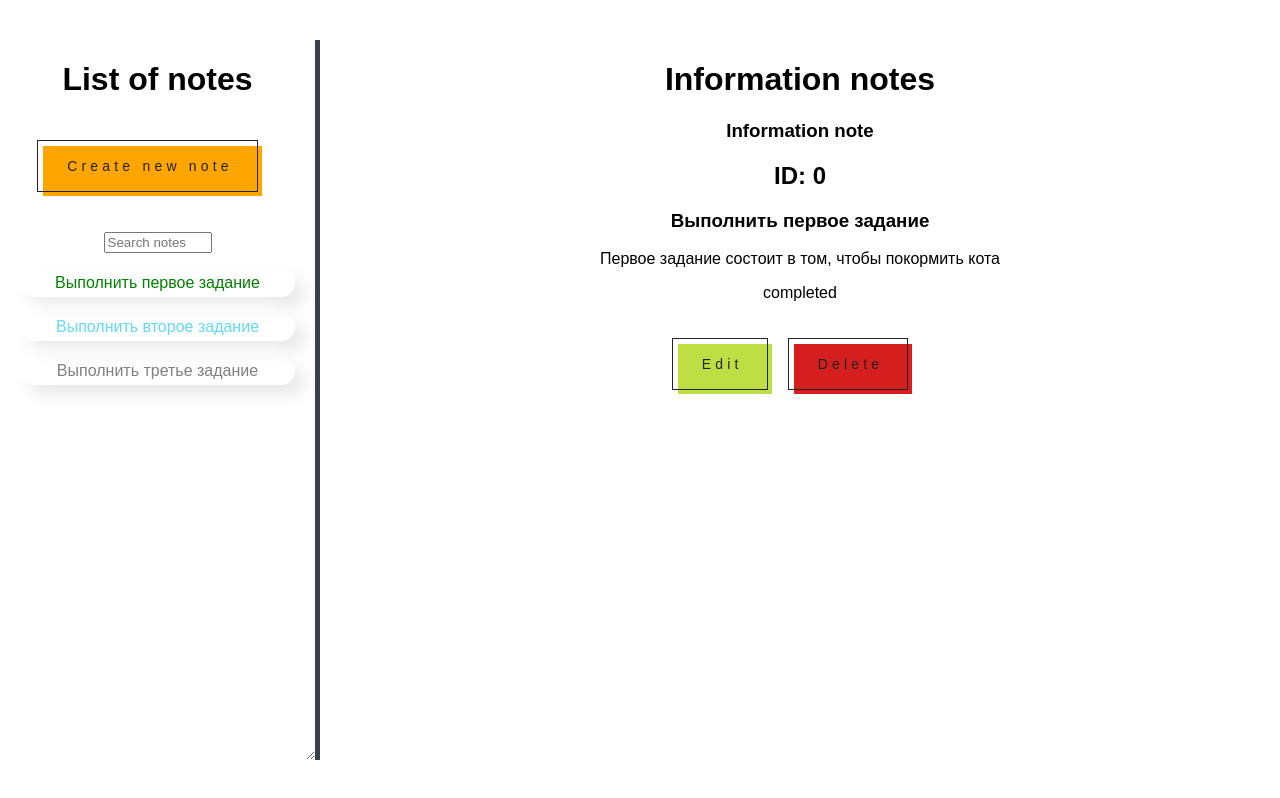
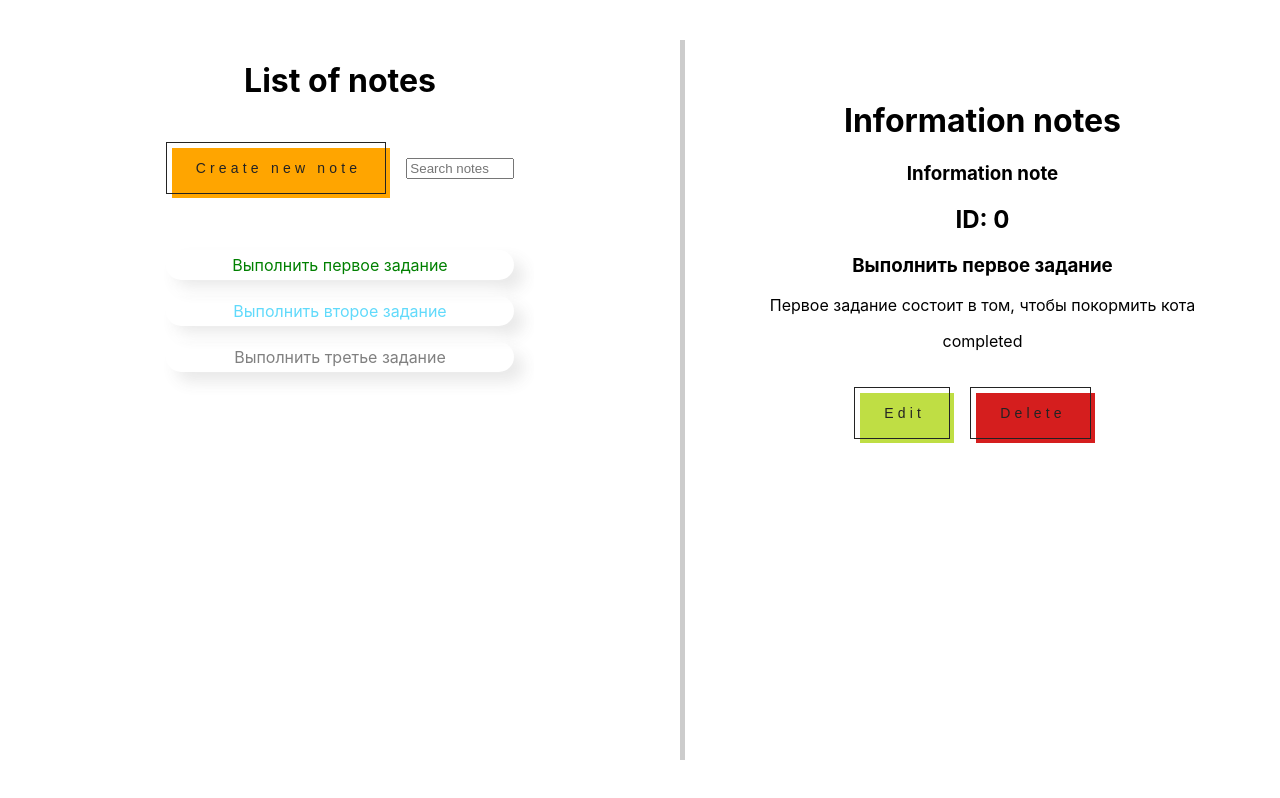
Before and after one commit to kibni1409/test, a React (Create React App) app: page /note/0 in a window 1280 px wide. Built offline with nearby package versions, Linux system fonts and the light colour scheme.

Commit message:
Changing the horizontal size of the list of notes v2

```diff
--- a/src/App.css
+++ b/src/App.css
@@ -1,10 +1,7 @@
 .App {
   text-align: center;
-  display: grid;
-  font-family: 'Montserrat', sans-serif;
-  grid-template-columns: 1fr 3fr;
-  grid-template-areas:
-  "List Info";
+  display: flex;
+  align-items: center;
 }
 
 .App-logo {
--- a/src/App.js
+++ b/src/App.js
@@ -2,12 +2,18 @@ import './App.css';
 import {BrowserRouter, Route, Routes} from "react-router-dom";
 import InformationNotesContainer from "./Components/InformationNotes/InformationNotesContainer";
 import ListOfNotesContainer from "./Components/ListOfNotes/ListOfNotesContainer";
+import React from "react";
+import Border from "./Components/ListOfNotes/Border";
 
 function App() {
+
+
+
     return (
         <BrowserRouter>
             <div className="App">
                 <ListOfNotesContainer/>
+                <Border/>
                 <Routes>
                     <Route path="*" element={<ListOfNotesContainer/>}/>
                     <Route path="/note" element={<ListOfNotesContainer/>}/>
--- a/src/Components/InformationNotes/InformationNotes.module.css
+++ b/src/Components/InformationNotes/InformationNotes.module.css
@@ -1,19 +1,24 @@
 .ListOfNotes {
-  border-right: 5px #3a404b solid;
-  grid-area: List;
-  margin-top: 40px;
-  height: 90vh;
+  margin: 0 auto;
   padding-right: 20px;
   padding-left: 20px;
   overflow: auto;
-  resize: horizontal;
+}
+
+.ListOfNotesDiv {
+  margin: 40px;
+  height: 90vh;
   max-width: 900px;
-  min-width: 200px;
+  display: -webkit-box;
+  display: -ms-flexbox;
+  display: flex;
+  min-width: 165px;
+  width: 600px;
 }
-.ListOfNotes input {
+.ListOfNotesDiv input {
   width: 100px;
 }
-.ListOfNotes p {
+.ListOfNotesDiv p {
   padding: 5px;
   border-radius: 50px;
   -webkit-box-shadow: -10px -10px 15px rgba(255, 255, 255, 0.5), 10px 10px 15px rgba(70, 70, 70, 0.12);
@@ -74,11 +79,17 @@
   color: green;
 }
 
+.Teg {
+  grid-area: Border;
+  background: rgba(1, 1, 1, 0.2);
+  cursor: col-resize;
+  height: 90vh;
+  width: 5px;
+}
+
 .InformationNotes {
-  grid-area: Info;
   height: 80vh;
-  margin-top: 40px;
-  min-width: 400px;
+  margin: 40px auto;
 }
 
 .Edit__button {
@@ -261,7 +272,6 @@
   margin: auto;
   padding: 15px;
   overflow: auto;
-  max-width: 50%;
 }
 .form input {
   margin: 10px;
--- a/src/Components/InformationNotes/InformationNotes.scss
+++ b/src/Components/InformationNotes/InformationNotes.scss
@@ -1,10 +1,8 @@
 @import "./../ListOfNotes/ListOfNotes";
 
 .InformationNotes{
-  grid-area: Info;
   height: 80vh;
-  margin-top: 40px;
-  min-width: 400px;
+  margin: 40px auto;
 }
 
 .Edit{
@@ -28,7 +26,7 @@
   margin: auto;
   padding: 15px;
   overflow: auto;
-  max-width: 50%;
+  //max-width: 50%;
   //width: 50%;
 
   input{
--- /dev/null
+++ b/src/Components/ListOfNotes/Border.js
@@ -0,0 +1,39 @@
+import classes from "./ListOfNotes.module.css";
+import React from "react";
+
+const Border = () => {
+
+    const [initialPos, setInitialPos] = React.useState(null);
+    const [initialSize, setInitialSize] = React.useState(null);
+
+    const initial = (e) => {
+
+        let resizable = document.getElementById('List');
+
+        setInitialPos(e.clientX);
+        setInitialSize(resizable.offsetWidth);
+        console.log("Мышь:" + e.clientX)
+        console.log("Размер:" + resizable.offsetWidth)
+
+    }
+
+    const resize = (e) => {
+
+        let resizable = document.getElementById('List');
+
+        resizable.style.width = `${parseInt(initialSize) + parseInt(e.clientX - initialPos)}px`;
+        console.log("Итог:" + resizable.style.width)
+
+    }
+
+    return(
+        <div className={classes.Teg}
+             id="Teg"
+             draggable='true'
+             onDragStart={initial}
+             onDrag={resize}>
+        </div>
+    )
+}
+
+export default Border;
--- a/src/Components/ListOfNotes/ListOfNotes.js
+++ b/src/Components/ListOfNotes/ListOfNotes.js
@@ -1,11 +1,15 @@
 import classes from "./ListOfNotes.module.css"
 import {NavLink} from "react-router-dom";
 import Search from "./Search";
+import React from "react";
 
 const ListOfNotes = (props) => {
 
+
+
     return (
-        <div className={classes.ListOfNotes}>
+        <div className={classes.ListOfNotesDiv} id="List" >
+            <div className={classes.ListOfNotes} >
                 <h1>List of notes</h1>
                 <NavLink to="/note/new">
                     <button className={classes.New__button}>Create new note</button>
@@ -16,6 +20,8 @@ const ListOfNotes = (props) => {
                     searchNotes={props.searchNotes}
                 />
             </div>
+
+        </div>
     )
 }
 
--- a/src/Components/ListOfNotes/ListOfNotes.module.css
+++ b/src/Components/ListOfNotes/ListOfNotes.module.css
@@ -1,19 +1,24 @@
 .ListOfNotes {
-  border-right: 5px #3a404b solid;
-  grid-area: List;
-  margin-top: 40px;
-  height: 90vh;
+  margin: 0 auto;
   padding-right: 20px;
   padding-left: 20px;
   overflow: auto;
-  resize: horizontal;
+}
+
+.ListOfNotesDiv {
+  margin: 40px;
+  height: 90vh;
   max-width: 900px;
-  min-width: 200px;
+  display: -webkit-box;
+  display: -ms-flexbox;
+  display: flex;
+  min-width: 165px;
+  width: 600px;
 }
-.ListOfNotes input {
+.ListOfNotesDiv input {
   width: 100px;
 }
-.ListOfNotes p {
+.ListOfNotesDiv p {
   padding: 5px;
   border-radius: 50px;
   -webkit-box-shadow: -10px -10px 15px rgba(255, 255, 255, 0.5), 10px 10px 15px rgba(70, 70, 70, 0.12);
@@ -73,3 +78,11 @@
 .Completed {
   color: green;
 }
+
+.Teg {
+  grid-area: Border;
+  background: rgba(1, 1, 1, 0.2);
+  cursor: col-resize;
+  height: 90vh;
+  width: 5px;
+}
--- a/src/Components/ListOfNotes/ListOfNotes.scss
+++ b/src/Components/ListOfNotes/ListOfNotes.scss
@@ -32,16 +32,19 @@
 }
 
 .ListOfNotes{
-  border-right: 5px #3a404b solid;
-  grid-area: List;
-  margin-top: 40px;
-  height: 90vh;
+  margin: 0 auto;
   padding-right: 20px;
   padding-left: 20px;
   overflow: auto;
-  resize: horizontal;
+}
+
+.ListOfNotesDiv{
+  margin: 40px;
+  height: 90vh;
   max-width: 900px;
-  min-width: 200px;
+  display: flex;
+  min-width: 165px;
+  width: 600px;
 
   input{
     width: 100px;
@@ -56,7 +59,6 @@
     overflow: hidden;
     text-overflow: ellipsis;
   }
-
 }
 .New{
   @include Button (orange);
@@ -75,3 +77,11 @@
 .Completed{
   color: green;
 }
+
+.Teg{
+  grid-area: Border;
+  background: rgba(1, 1, 1, 0.2);
+  cursor: col-resize;
+  height: 90vh;
+  width: 5px
+}
```
Lines whose indentation alone changed are shown as unchanged.
